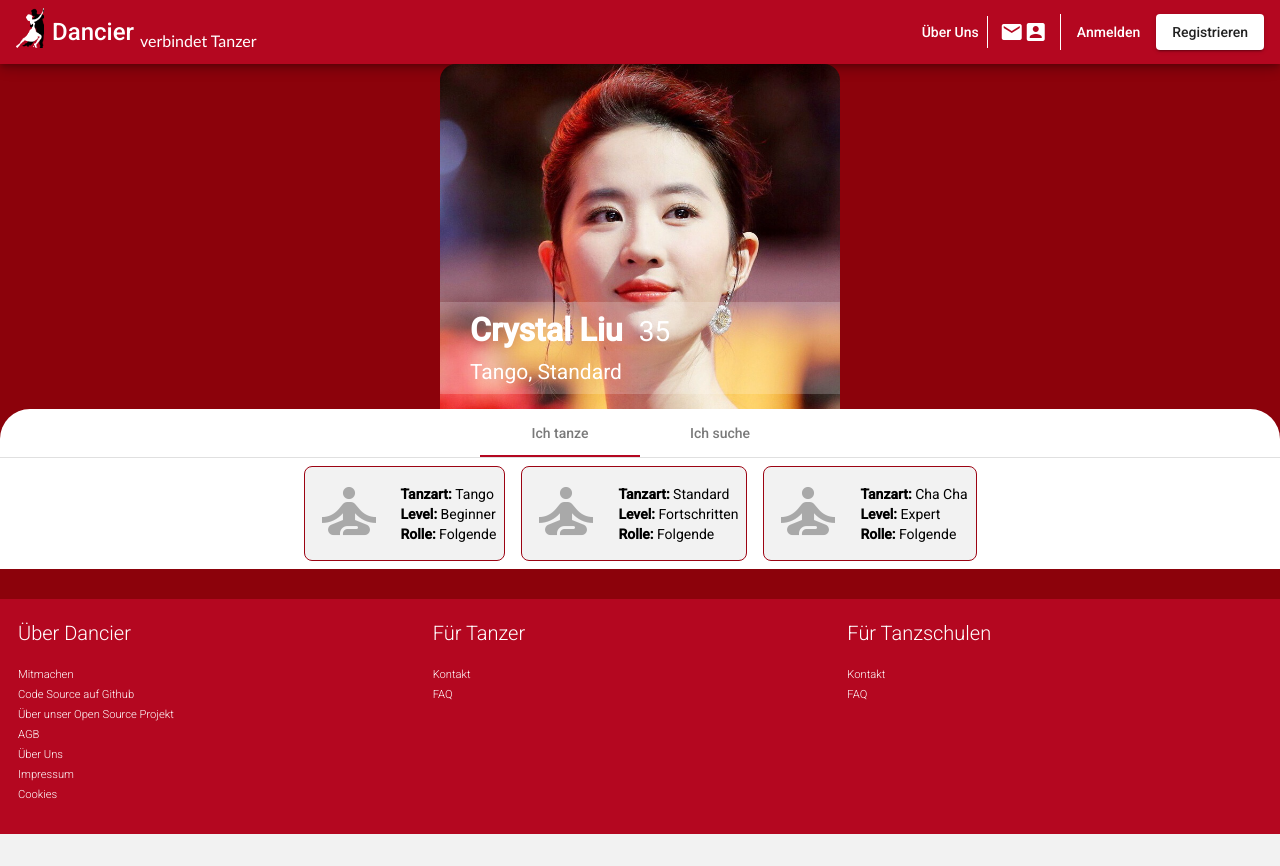
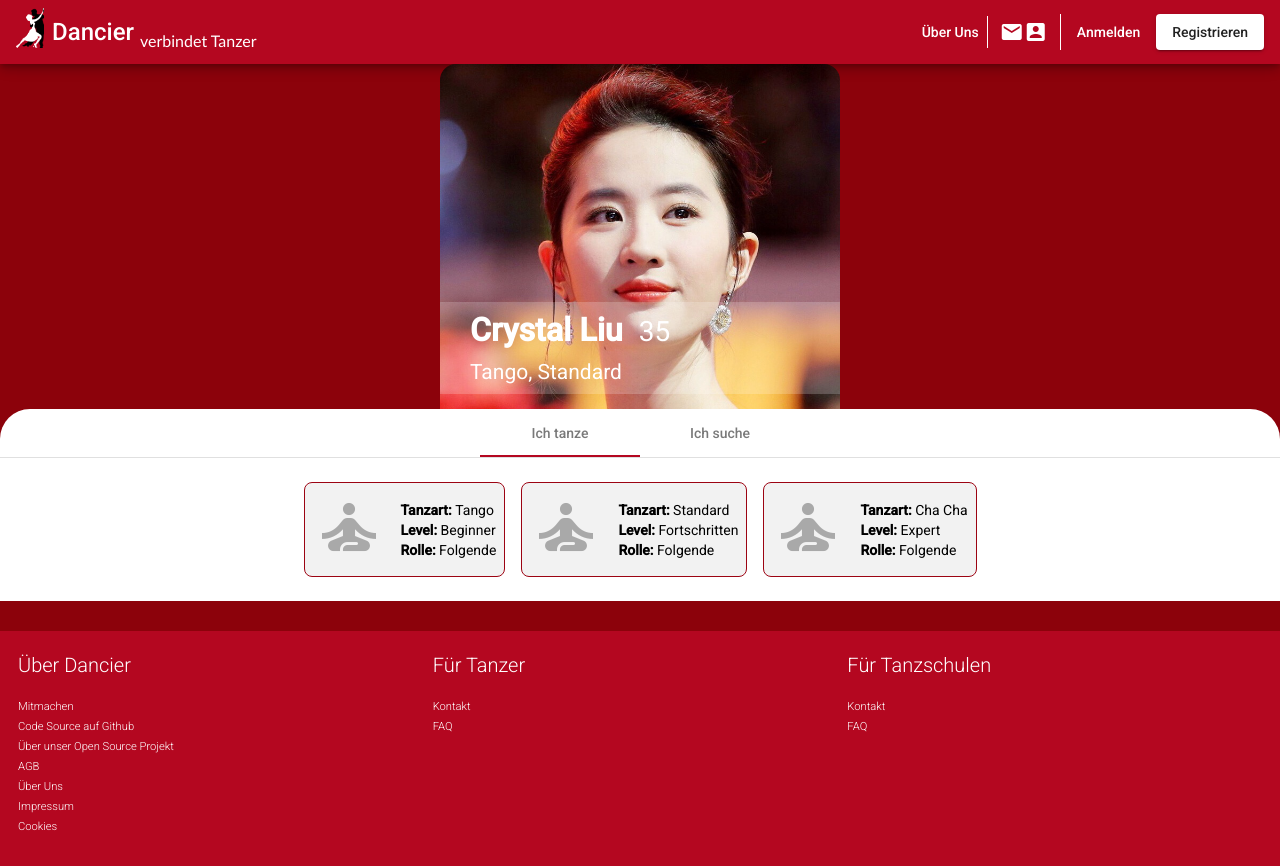
Before and after one commit to dancier/show-dancer, an Angular app: page /home/profile in a window 1280 px wide. Before the commit the page ends 834 px from the top, so only its background shows below. Built offline with nearby package versions, Linux system fonts and the light colour scheme.

Commit message:
Improved margin

```diff
--- a/src/app/features/home/components/dance-type/dance-type.component.html
+++ b/src/app/features/home/components/dance-type/dance-type.component.html
@@ -1,4 +1,6 @@
-<div class="dance-type-container">
+<div class="dance-type-container"
+     ngStyle.xs="margin-top: 12px;"
+     ngStyle.gt-xs="margin-top: 24px; margin-bottom: 24px">
   <div class="icon">
     <mat-icon class="icon-display">self_improvement</mat-icon>
   </div>
```
